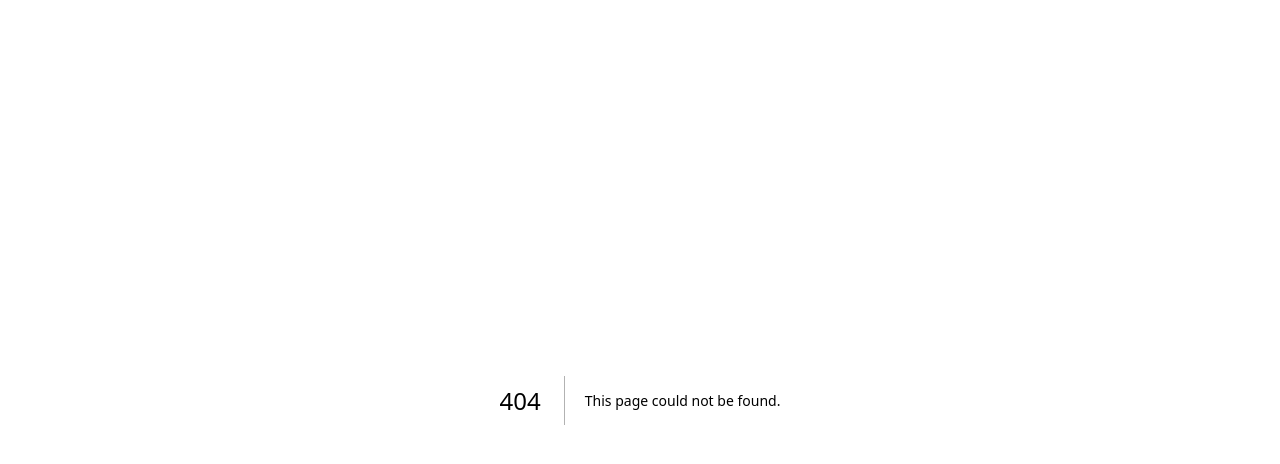
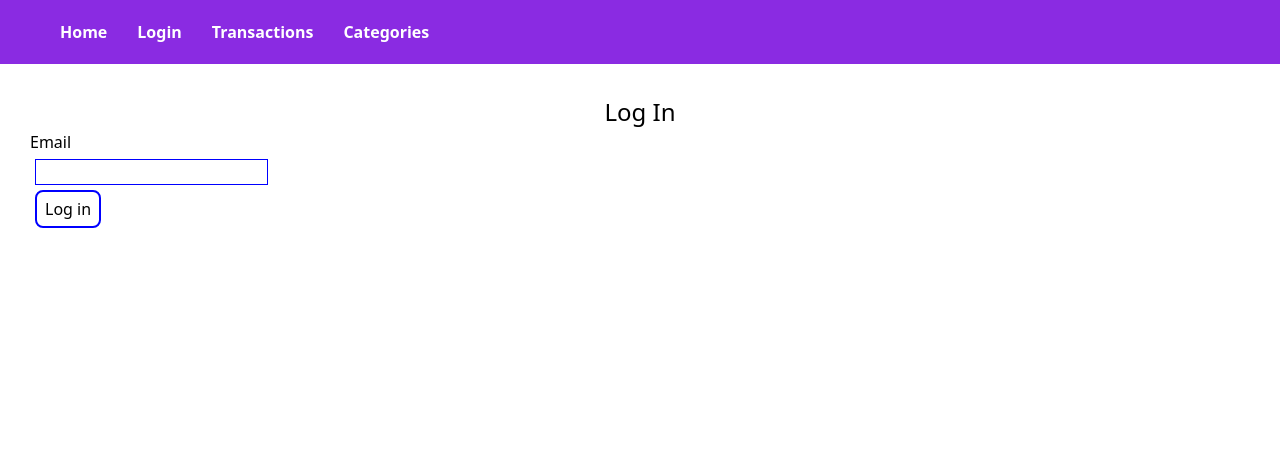
Before and after one commit to sharonobg/supanumbers, a Next.js app: page /login-next in a window 1280 px wide. Before the commit this address had no page. Shown: the top 464 px of the page. Built offline with nearby package versions, Linux system fonts and the light colour scheme; no server answers.

Commit message:
updating auth-dev

```diff
--- /dev/null
+++ b/src/app/components/LoginUser.tsx
@@ -0,0 +1,18 @@
+"use client"
+
+export default async function LoginUser() {
+    return(
+        <div>
+        <h1>Log In</h1>
+        <form>
+            <label htmlFor="email">Email</label>
+            <input type="email" id="email" name="email" />
+            <label htmlFor="password">Password</label>
+            <input type="password" id="password" name="password" />
+            <button type="submit">Log in</button>
+        </form>
+    </div>
+
+    )
+
+}
--- /dev/null
+++ b/src/app/components/Nav.tsx
@@ -0,0 +1,24 @@
+import Link from "next/link"
+import '@/app/globals.css';
+export default function Nav(){
+    return(
+        <>
+        <nav>
+            <ul className="flex">
+            <Link href='/'>
+                <li className="hover:cursor-pointer hover:text-red-600">Home</li>
+                </Link>
+                <Link href='/login-page'>
+                <li className="hover:cursor-pointer hover:text-red-600">Login</li>
+                </Link>
+                <Link href="/transactions">
+                <li className="hover:cursor-pointer hover:text-red-600">Transactions</li>
+                </Link>
+                <Link href="/categories">
+                <li className="hover:cursor-pointer hover:text-red-600">Categories</li>
+                </Link>
+            </ul>
+        </nav>
+        </>
+    )
+}
--- a/src/app/globals.css
+++ b/src/app/globals.css
@@ -15,16 +15,21 @@
     --background-end-rgb: 0, 0, 0;
   }
 }
+input,button{margin: 5px;}
+button {display:flex;border: 2px solid blue;border-radius:8px;padding: 5px 8px;}
 
+input {display:flex;
+  border: 1px solid blue;
+
+}
+h1 {
+  font-size: x-large;
+  text-align: center;
+}
 body {
   color: rgb(var(--foreground-rgb));
-  background: linear-gradient(
-      to bottom,
-      transparent,
-      rgb(var(--background-end-rgb))
-    )
-    rgb(var(--background-start-rgb));
 }
+main{padding:30px;}
 ul{margin:25px;border:1px solid blue;padding:45px 0 10px;}
 li {
   display: flex;
@@ -41,3 +46,26 @@ li>span {
   border-collapse:collapse;
   text-align:center;
 }
+nav {
+  background: blueviolet;
+  padding: 10px 30px;
+}
+nav ul {
+  display: flex;
+  flex-direction: row;
+  list-style: none;
+  text-decoration: none;
+  align-content: center;
+  gap: 30px;
+  padding: 0;
+  margin: 10px 30px;
+  border: none;
+}
+nav ul a {
+  text-decoration: none;
+  color: #fff;
+  font-weight:700;
+}
+.nav ul a:hover {
+  text-decoration: underline;
+}
--- a/src/app/layout.tsx
+++ b/src/app/layout.tsx
@@ -1,11 +1,9 @@
-import type { Metadata } from 'next'
-import { Inter } from 'next/font/google'
-
-const inter = Inter({ subsets: ['latin'] })
+import type { Metadata } from 'next';
+import Nav from '@/app/components/Nav';
 
 export const metadata: Metadata = {
-  title: 'Create Next App',
-  description: 'Generated by create next app',
+  title: 'Numbers App',
+  description: 'mindful numbers',
 }
 
 export default function RootLayout({
@@ -15,7 +13,12 @@ export default function RootLayout({
 }) {
   return (
     <html lang="en">
-      <body className={inter.className}>{children}</body>
+      <body>
+      <Nav />
+      <main>
+      {children}
+      </main>
+      </body>
     </html>
   )
 }
--- /dev/null
+++ b/src/app/login-next/page.tsx
@@ -0,0 +1,54 @@
+"use client"
+
+import supabase from '@/app/utils/supabase';
+export interface EmailModel {
+  email: string;
+}
+
+export async function handleSubmit(event:React.FormEvent<HTMLFormElement>){
+    event.preventDefault();
+    const email = (event.target as HTMLInputElement).value;
+    const password = (event.target as HTMLInputElement).value;
+    //await supabase.auth.signIn({email});
+    //const email:string = event.target.email as HtmlInputElement.value;
+
+    const { data, error } = await supabase.auth.signUp({
+      email: email,
+      password: password
+      ,
+    })
+
+    async function signInWithEmail() {
+        const { data, error } = await supabase.auth.signInWithOtp({
+          email: 'email',
+          options: {
+            emailRedirectTo: 'http://localhost:3001/login-page?email={email}',
+          },
+        })
+      }
+      supabase.auth.onAuthStateChange((event, session) => {
+        console.log(event, session)
+      })
+      supabase.auth.onAuthStateChange((event, session) => {
+        if (event == 'SIGNED_IN') console.log('SIGNED_IN', session)
+      })
+
+}
+
+
+export default async function LoginNext(){
+
+
+        return(
+            <div>
+            <h1>Log In</h1>
+            <form onSubmit={handleSubmit}>
+                <label htmlFor="email">Email</label>
+                <input type="email" id="email" name="email" />
+                <button type="submit">Log in</button>
+            </form>
+        </div>
+
+        )
+
+    }
--- a/src/app/login-page/page.tsx
+++ b/src/app/login-page/page.tsx
@@ -1,29 +1,38 @@
-"use client"
-
 import supabase from '@/app/utils/supabase';
 
-//export async function handleSubmit(event:React.FormEvent<HTMLInputElement>){
-    //event.preventDefault();
-    //const email:string = event.target.email.value;
+//export interface EmailModel {
+//    email: string;
+// }
+
+export async function handleSubmit(event:React.FormEvent<HTMLFormElement>){
+    event.preventDefault();
+    const email = (event.target as HTMLInputElement).value;
+    const password = (event.target as HTMLInputElement).value;
     //await supabase.auth.signIn({email});
-    async function signInWithEmail() {
-        const { data, error } = await supabase.auth.signInWithPassword({
-          email: 'example@email.com',
-          password: 'example-password',
+    //const email:string = event.target.email as HtmlInputElement.value;
+
+    const { data, error } = await supabase.auth.signUp({
+      email: email,
+      password: password,
 })
+      //supabase.auth.onAuthStateChange((event, session) => {
+      //  console.log(event, session)
+      //})
+      //supabase.auth.onAuthStateChange((event, session) => {
+      //  if (event == 'SIGNED_IN') console.log('SIGNED_IN', session)
+      //})
+   // alert('you signed up!')
+
 }
-    //const { data, error } = await supabase.auth.signUp({
-    //    email: 'example@email.com',
-    //    password: 'example-password',
-    //  })
-//}
 export default async function LoginUser() {
       return(
           <div>
           <h1>Log In</h1>
-        <form onSubmit={signInWithEmail}>
+          <form>
               <label htmlFor="email">Email</label>
               <input type="email" id="email" name="email" />
+              <label htmlFor="password">Password</label>
+              <input type="password" id="password" name="password" />
               <button type="submit">Log in</button>
           </form>
       </div>
--- a/src/app/page.tsx
+++ b/src/app/page.tsx
@@ -1,12 +1,10 @@
 import supabase from '@/app/utils/supabase';
-
+import '@/app/globals.css';
 export default async function Home() {
   return(
-    <>
-    <h2><a href="/login-page">Login Page</a></h2>
-    <h2><a href="/categories">Categories</a></h2>
-    <h2><a href="/transactions">Transactions</a></h2>
-    </>
+
+    <h1>Apply Mindfulness to your Spending Plan</h1>
+
   )
   //const { data: categories } = await supabase.from('categories').select()
   //return (
--- /dev/null
+++ b/src/app/welcome/page.tsx
@@ -0,0 +1,8 @@
+import supabase from '@/app/utils/supabase';
+
+export default function Welcome() {
+
+    return(
+        <h1>Welcome Page here are some links to use</h1>
+    )
+}
```
Also changed, not shown: env.d.ts (renamed from environment.d.ts). Lines whose indentation alone changed are shown as unchanged.
